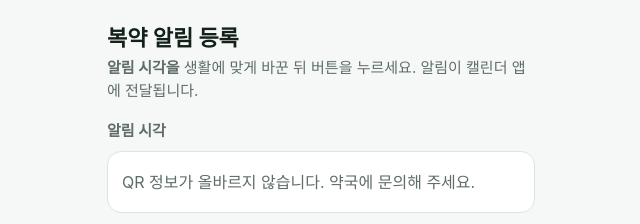
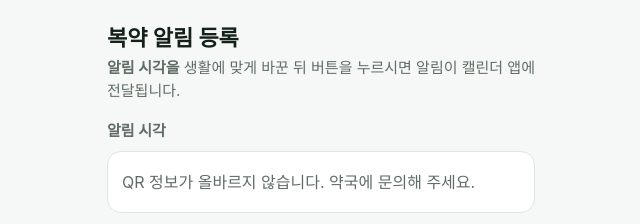
Before and after one commit to ahyeonolive/ahyeonolive.github.io, a plain HTML site: page index.html in a window 1280 px wide. Shown: the top 224 px of the page, 319-959 px from the left. Drawn offline with Linux system fonts and the light colour scheme.

Commit message:
Update index.html

```diff
--- a/index.html
+++ b/index.html
@@ -34,9 +34,9 @@
   a.btn { display:block; text-align:center; background:var(--brand); color:#fff; text-decoration:none; font-weight:800;
           font-size:18px; padding:16px; border-radius:14px; margin:14px 0 8px; }
   a.btn.off { opacity:.35; pointer-events:none; }
-  /* 예비 버튼: 기본 버튼과 구분되는 파란 테두리 상자 (크기는 기본 버튼보다 약간 작게) */
-  :root { --alt:#2f6fde; }
-  @media (prefers-color-scheme: dark) { :root { --alt:#7fa8ff; } }
+  /* 예비 버튼: 기본 버튼(초록)과 구분되는 자주~갈색 테두리 상자 (크기는 기본 버튼보다 약간 작게) */
+  :root { --alt:#8a4560; }
+  @media (prefers-color-scheme: dark) { :root { --alt:#d99ab3; } }
   a.alt { display:block; text-align:center; color:var(--alt); background:transparent; border:2px solid var(--alt);
           text-decoration:none; font-weight:800; font-size:16px; padding:13px; border-radius:14px; margin:0 0 8px; }
   .help { color:var(--dim); font-size:14px; margin:6px 0 0; }
@@ -46,8 +46,7 @@
 <body>
 <main>
   <h1>복약 알림 등록</h1>
-  <p class="sub"> <b>알림 시각을</b> 생활에 맞게 바꾼 뒤 버튼을 누르세요.
-    알림이 캘린더 앱에 전달됩니다.</p>
+  <p class="sub"> <b>알림 시각을</b> 생활에 맞게 바꾼 뒤 버튼을 누르시면 알림이 캘린더 앱에 전달됩니다.</p>
 
   <h2>알림 시각</h2>
   <div class="card" id="times"></div>
```
